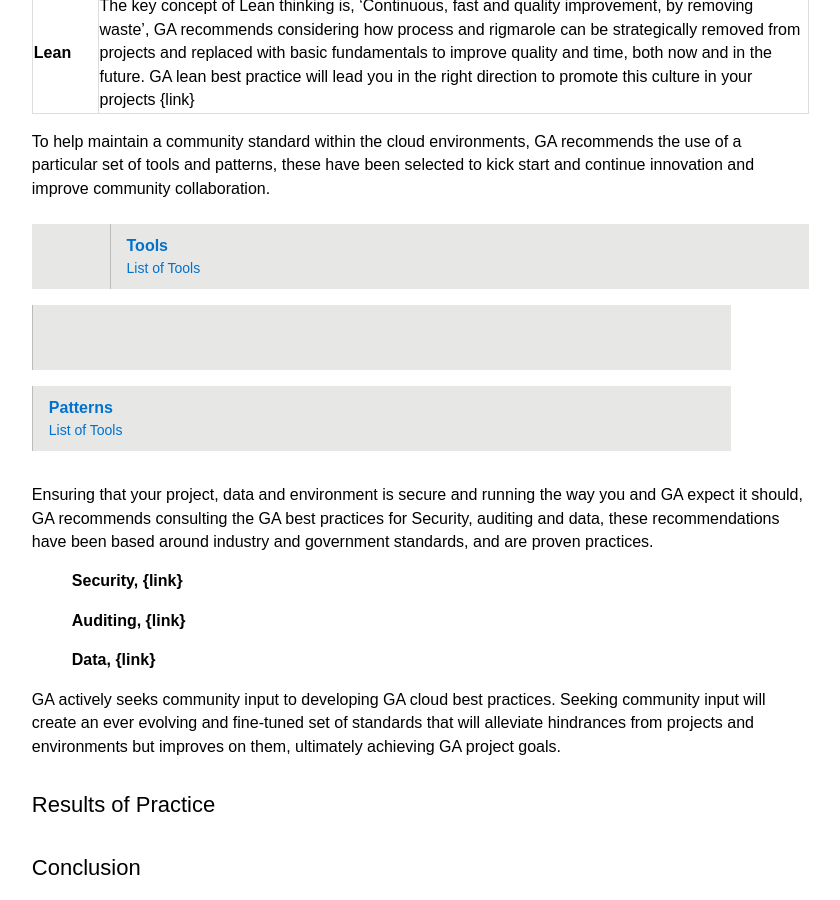
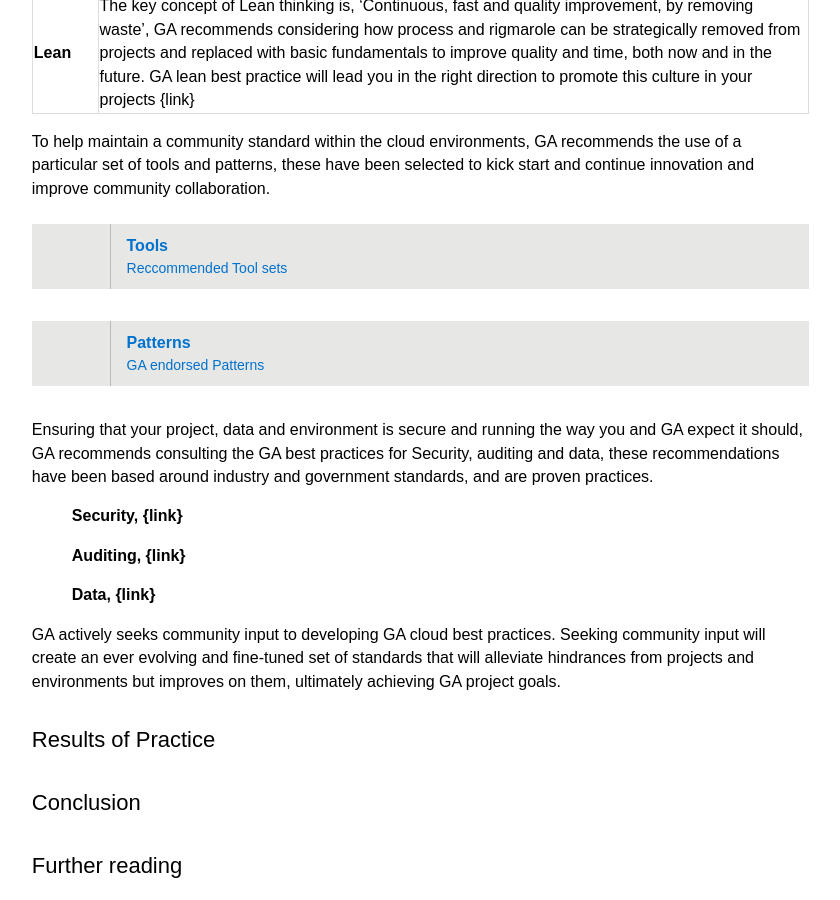
Before and after one commit to GeoscienceAustralia/cloud, a Jekyll site: the page built from docs/_pages/best_practices_index.md, in a window 1280 px wide and 900 px high, scrolled down 1502 px. Shown: the whole window, without its empty margins (411-1251 px from the left). Built offline with Jekyll 4.4.1, drawn with Linux system fonts in a browser that asks for light colours.

Commit message:
Update best_practices_index.md

```diff
--- a/docs/_pages/best_practices_index.md
+++ b/docs/_pages/best_practices_index.md
@@ -43,16 +43,18 @@ To help maintain a community standard within the cloud environments, GA recommen
         <li>
           <a href="">
             <h4>Tools</h4>
-            <p>List of Tools</p>
+            <p>Reccommended Tool sets</p>
           </a>
          </li>
+      </ul>
+     <ul class="repo-list group">
       <li class="list-icon">
         <img src="" width="25px" alt="">
       </li>
         <li>
           <a href="">
             <h4>Patterns</h4>
-            <p>List of Tools</p>
+            <p>GA endorsed Patterns</p>
           </a>
          </li>
      </ul>
```
